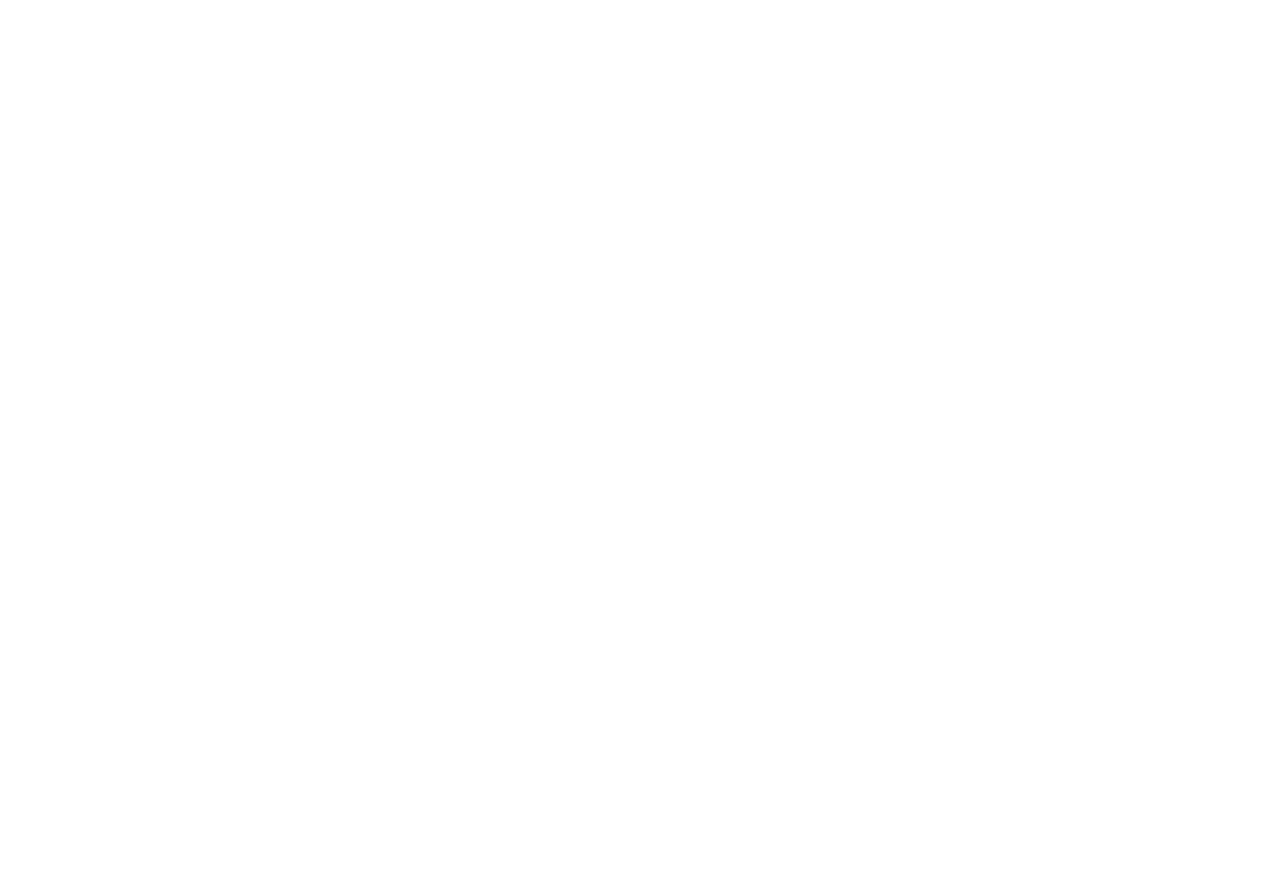
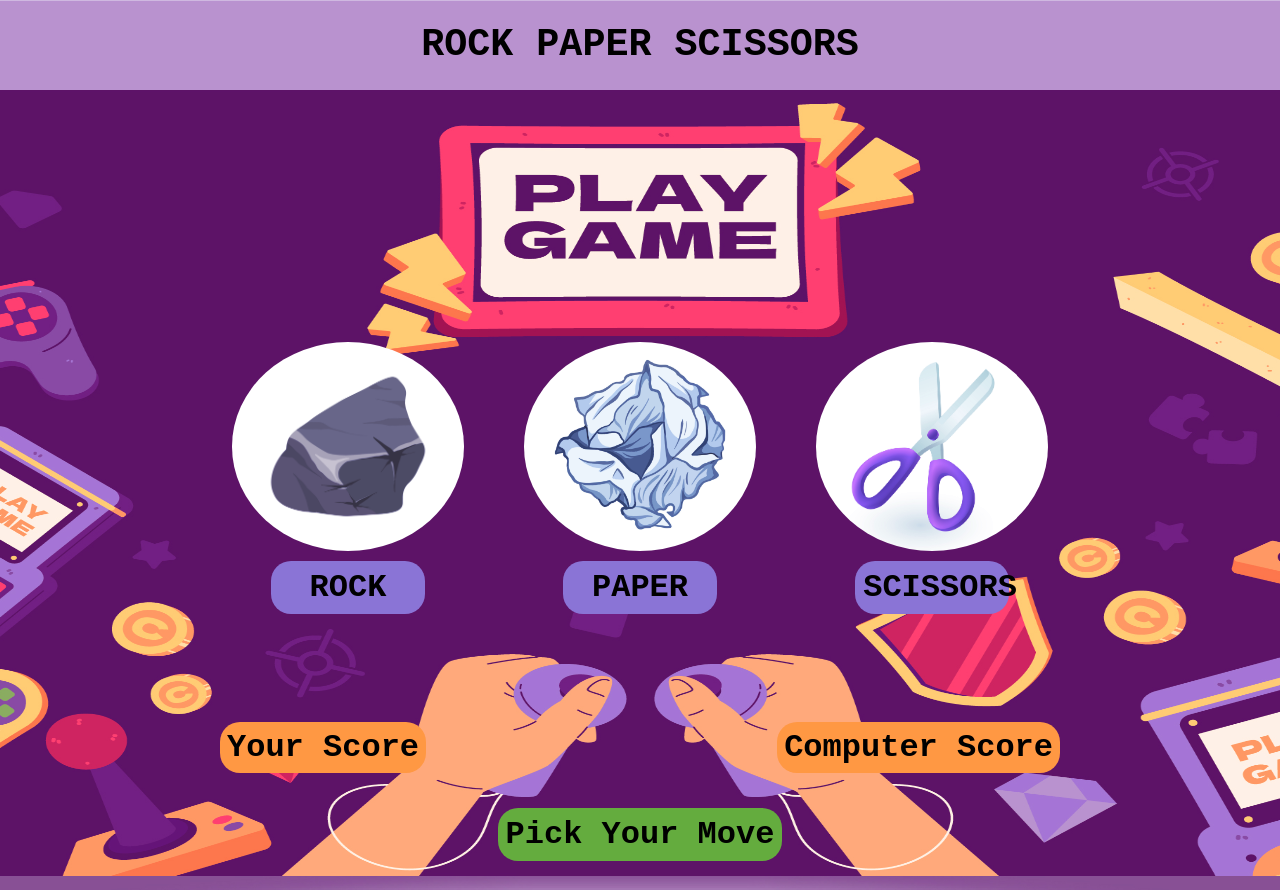
Before and after one commit to zainikhan999/RockPaperScissorGameJs, a plain HTML site: page index.html in a window 1280 px wide. Before the commit the page ends 800 px from the top, so only its background shows below. Drawn offline with Linux system fonts and the light colour scheme.

Commit message:
Designing completed successfully

```diff
--- a/index.html
+++ b/index.html
@@ -1,11 +1,79 @@
 <!DOCTYPE html>
 <html lang="en">
+
 <head>
     <meta charset="UTF-8">
     <meta name="viewport" content="width=device-width, initial-scale=1.0">
     <title>RockPaperScissorGame</title>
+    <link rel="stylesheet" href="style.css">
 </head>
+
 <body>
+    <div class="title">
+        <h1>ROCK PAPER SCISSORS</h1>
+    </div>
+<!-- main div -->
+     <div class="main">
+           <!-- button holder -->
+        <div class="buttonsholder">
+            <!-- hold components of rock -->
+            <div class="rockcomponents">
+                <div class="rock">
+                </div>
+               <div>
+                <H1>
+                    ROCK
+                </H1>
+               </div>
+            </div>
 
+           <!-- hold components of paper -->
+
+            <div class="papercomponents">
+                <div class="paper">
+
+                </div>
+                <h1>PAPER</h1>
+            </div>
+
+            <!-- hold scissor components -->
+             <div class="scissorcomponents">
+                <div class="scissor">
+
+                </div>
+                <h1>SCISSORS</h1>
+
+             </div>
+
+          </div>
+           <!-- score card -->
+            <div class="card">
+                <div class="userscorecard">
+                    <div class="scorebutton">
+                        <h1>Your Score </h1>
+                    </div>
+                </div>
+                <div class="computerscorecard">
+                    <div class="scorebutton">
+                        <h1>Computer Score </h1>
+                    </div>
+                </div>
+            </div>
+
+        <div class="result">
+            <div class="resultHeading">
+                <h1>Pick Your Move</h1>
+            </div>
+        </div>
+
+
+     </div>
+
+
+    <!-- this contains Jscript file tags -->
+    <script src="gamefunction.js">
+
+    </script>
 </body>
+
 </html>
--- /dev/null
+++ b/style.css
@@ -0,0 +1,183 @@
+*{
+    margin: 0;
+    padding: 0;
+    font-family:'Courier New', Courier, monospace;
+    box-sizing: border-box;
+
+}
+body{
+    background-image: url('images/bg.jpg');
+    background-color: rgba(233, 10, 185, 0.288);
+    background-blend-mode:lighten;
+    background-size: 1800px 965px;
+    background-position:top;
+    background-repeat:no-repeat;
+
+
+
+}
+
+
+.title
+{
+    background-color:transparent;
+    width: 100%;
+    padding: 23px 40px;
+    color: rgb(0, 0, 0);
+    font-size: 1.5vmax;
+    text-align: center;
+}
+.main
+{
+    display: flex;
+    flex-direction: column;
+    justify-content: center;
+    flex-wrap: nowrap;
+    align-items:center;
+    padding:50px 0px 0px 0px;
+    /* border: 2px solid green; */
+    height: 100vh;
+}
+
+
+.buttonsholder
+{
+
+    display: flex;
+    justify-content: center;
+    align-items: center;
+    flex-direction: row;
+    flex-wrap: wrap;
+    gap: 20px;
+    /* border: 3px solid green;  */
+    height: 70vh;
+    width: 900px;
+    padding: 100px 0px 0px 0px;
+    margin: 20px;
+
+
+}
+
+.rockcomponents , .papercomponents,.scissorcomponents
+{
+    display: flex;
+    flex-direction: column;
+    justify-content: center;
+    align-items: center;
+    gap: 10px;
+    /* border: 4px solid green; */
+    width: 34vh;
+    height: 34vh;
+    /* background-color: rgb(255, 63, 84); */
+
+    border-radius: 50%;
+
+}
+.rockcomponents h1 , .papercomponents h1 , .scissorcomponents h1{
+    background-color:rgb(138, 116, 214);
+    padding: 8px;
+    border-radius: 20px ;
+    width: 12vmax;
+    text-align: center;
+}
+
+.rock ,.paper ,.scissor
+{
+    /* border: solid 2px rgb(0, 0, 0); */
+    display: flex;
+    justify-content:space-evenly;
+    align-items:center;
+    flex-direction: column;
+    width: 29vh;
+    height: 29vh;
+    border-radius: 50%;
+    background-position: center;
+    background-size: cover;
+    background-repeat: no-repeat;
+    background-color: rgba(48, 50, 161, 0.308);
+    background-blend-mode:hard-light;
+    overflow: hidden;
+    padding: 15px;
+
+}
+
+.rock
+{
+
+    background-image: url("images/vecteezy_gray-cobblestone-element-of-nature-and-mountains-items-for_16148710.jpg");
+
+}
+
+.paper
+{
+    background-image: url("images/vecteezy_crumpled-paper-ball-vector-illustration-isolated-on_24444498.jpg");
+}
+.scissor
+{
+    background-image: url("images/Purple\ scissors\ for\ school\,\ office\ or\ workshop\ 3D\ icon.jpg");
+
+}
+.rock:hover, .paper:hover, .scissor:hover
+{
+    background-color: rgba(48, 50, 161, 0.11);
+    background-blend-mode:lighten;
+    box-shadow: 0 0 20px 5px #ce26f8;
+}
+
+.rock h1 , .paper h1, .scissor h1{
+
+    font-size: 5vh;
+    color: rgb(19, 19, 19);
+    font-weight: bold;
+
+}
+
+
+.card
+{
+    display: flex;
+    flex-direction: row;
+    /* justify-content: flex-end; */
+    justify-content:space-between;
+    align-items:center;
+    gap: 10px;
+    width: 900px;
+    height:8vh;
+    /* border:5px dotted white ; */
+    padding: 30px;
+}
+
+.userscorecard, .computerscorecard
+{
+   /* border: solid red 4px; */
+   /* width: 900px; */
+   /* overflow: hidden; */
+}
+.userscorecard h1,.computerscorecard h1
+{
+    background-color:rgb(255, 152, 67);
+    padding: 7px;
+    display: inline-block;
+    border-radius: 20px ;
+
+}
+.result
+{
+      padding: 25px;
+      /* border: solid red 3px; */
+      width: 900px;
+      display: flex;
+      justify-content: center;
+      align-items: center;
+}
+.result h1
+{
+    /* #8A74D6 */
+    /* rgb(98, 74, 158) */
+    background-color:  rgb(100, 172, 62);
+    margin: 4px;
+    width: auto;
+    text-align: center;
+    border-radius: 20px;
+    padding: 8px;
+}
```
Also changed, not shown: gamefunction.js (added), images/Purple scissors for school, office or workshop 3D icon.jpg (added), images/bg.jpg (added), images/vecteezy_crumpled-paper-ball-vector-illustration-isolated-on_24444498.jpg (added), images/vecteezy_gray-cobblestone-element-of-nature-and-mountains-items-for_16148710.jpg (added).
